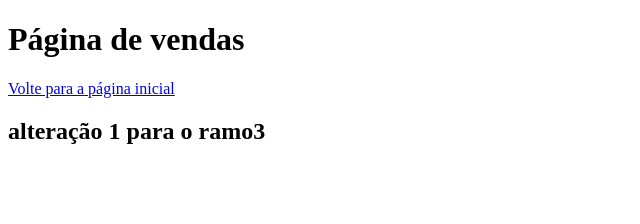
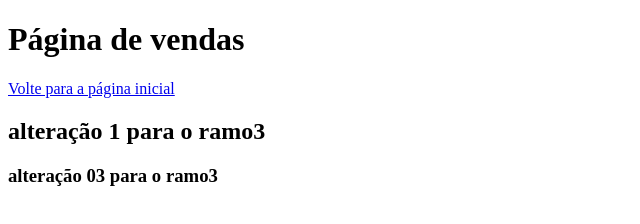
Before and after one commit to morpheolinkin/atividade21-12, a plain HTML site: page Pasta01/vendas.html in a window 1280 px wide. Shown: the whole page, without its empty margins (0-640 px from the left). Drawn offline with Linux system fonts and the light colour scheme.

Commit message:
Alteração 03 para o ramo3

```diff
--- a/Pasta01/vendas.html
+++ b/Pasta01/vendas.html
@@ -11,5 +11,7 @@
     <a href="index.html">Volte para a página inicial</a>
 
     <h2>alteração 1 para o ramo3</h2>
+
+    <h3>alteração 03 para o ramo3</h3>
 </body>
 </html>
```
